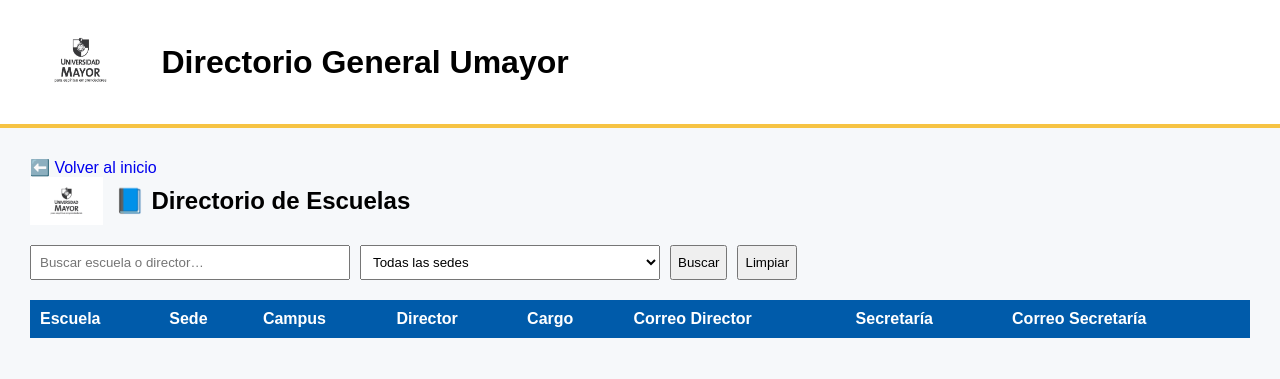
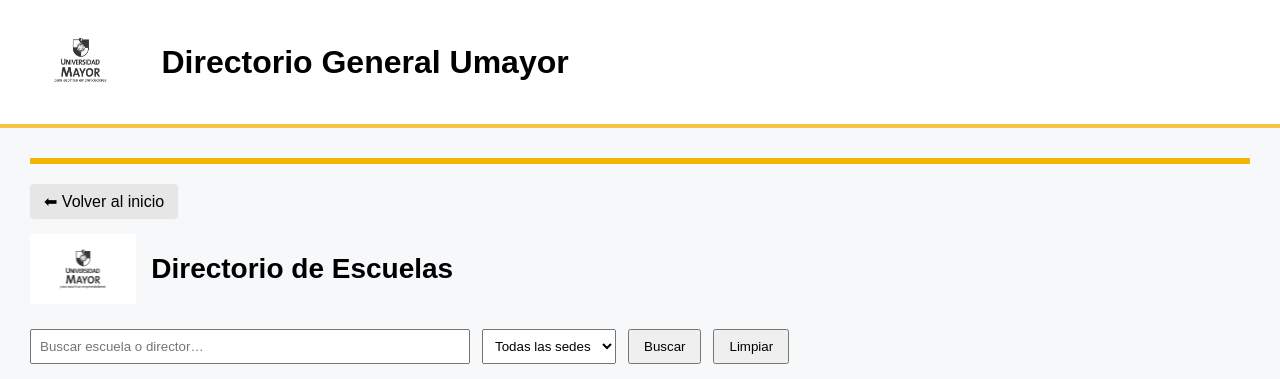
Before and after one commit to EduFerradamonitor/directorio-umayor, a Flask app: page /escuelas in a window 1280 px wide. Shown: the top 379 px of the page. Run offline with Flask 3, Linux system fonts and the light colour scheme; lists and menus that the app fills with data are empty.

Commit message:
Update escuelas.html

```diff
--- a/templates/escuelas.html
+++ b/templates/escuelas.html
@@ -2,33 +2,66 @@
 {% block content %}
 
 <style>
-.page-header {
-    display: flex;
-    align-items: center;
-    gap: 12px;
+/* ===== Encabezado ===== */
+.top-bar {
+    height: 6px;
+    background: #f2b705;
     margin-bottom: 20px;
 }
 
-.page-header img {
-    height: 48px;
+.header-escuelas {
+    display: flex;
+    align-items: center;
+    gap: 15px;
+    margin-bottom: 25px;
 }
 
-.page-header h2 {
-    margin: 0;
+.header-escuelas img {
+    height: 70px;
 }
 
+.header-escuelas h2 {
+    margin: 0;
+    font-size: 28px;
+}
+
+/* ===== Botón volver ===== */
+.btn-volver {
+    display: inline-block;
+    margin-bottom: 15px;
+    padding: 8px 14px;
+    background: #e6e6e6;
+    border-radius: 4px;
+    text-decoration: none;
+    color: #000;
+    font-weight: 500;
+}
+
+.btn-volver:hover {
+    background: #d4d4d4;
+}
+
+/* ===== Buscador ===== */
 .toolbar {
     display: flex;
-    gap: 10px;
-    margin-bottom: 20px;
+    gap: 12px;
+    margin-bottom: 25px;
 }
 
-.toolbar input,
+.toolbar input {
+    width: 420px;
+    padding: 8px;
+}
+
 .toolbar select {
     padding: 8px;
-    width: 300px;
 }
 
+.toolbar button {
+    padding: 8px 14px;
+}
+
+/* ===== Tabla ===== */
 table {
     width: 100%;
     border-collapse: collapse;
@@ -44,16 +77,18 @@ th {
 td {
     padding: 8px;
     border-bottom: 1px solid #ddd;
+    vertical-align: top;
 }
 
+/* ===== Correos ===== */
 .correo a {
     color: #005baa;
     text-decoration: underline;
 }
 
+/* ===== Tooltip ===== */
 .tooltip {
     position: relative;
-    cursor: help;
 }
 
 .tooltip .tooltip-box {
@@ -66,14 +101,16 @@ td {
     top: 100%;
     left: 0;
     z-index: 10;
+    font-size: 13px;
     width: max-content;
-    max-width: 280px;
-    font-size: 13px;
+    max-width: 260px;
 }
 
 .tooltip:hover .tooltip-box {
     visibility: visible;
 }
+
+/* ===== Footer ===== */
 .footer {
     margin-top: 40px;
     text-align: center;
@@ -82,11 +119,13 @@ td {
 }
 </style>
 
-<a href="/" style="text-decoration:none;">⬅️ Volver al inicio</a>
+<div class="top-bar"></div>
 
-<div class="page-header">
+<a href="/" class="btn-volver">⬅ Volver al inicio</a>
+
+<div class="header-escuelas">
     <img src="{{ url_for('static', filename='img/logoum.jpg') }}">
-    <h2>📘 Directorio de Escuelas</h2>
+    <h2>Directorio de Escuelas</h2>
 </div>
 
 <div class="toolbar">
@@ -161,12 +200,13 @@ function render(data) {
 
         const tooltipSecretaria =
             `<div class="tooltip-box">
-                Anexo: ${r.secretaria_anexo || "No informado"}
+                Anexo: ${r.anexo_secretaria || "No informado"}<br>
+                Restricción: ${r.restriccion || "Sin restricción"}
             </div>`;
 
         tbody.innerHTML += `
         <tr>
-            <td>${r.escuela || ""}</td>
+            <td>${r.escuela_busqueda || ""}</td>
             <td>${r.sede || ""}</td>
             <td>${r.campus || ""}</td>
 
@@ -182,12 +222,12 @@ function render(data) {
             </td>
 
             <td class="tooltip">
-                ${r.secretaria_nombre || "No informado"}
+                ${r.secretaria || "No informado"}
                 ${tooltipSecretaria}
             </td>
 
             <td class="correo">
-                ${r.secretaria_correo ? `<a href="mailto:${r.secretaria_correo}">${r.secretaria_correo}</a>` : "No informado"}
+                ${r.correo_secretaria ? `<a href="mailto:${r.correo_secretaria}">${r.correo_secretaria}</a>` : "No informado"}
             </td>
         </tr>`;
     });
```
